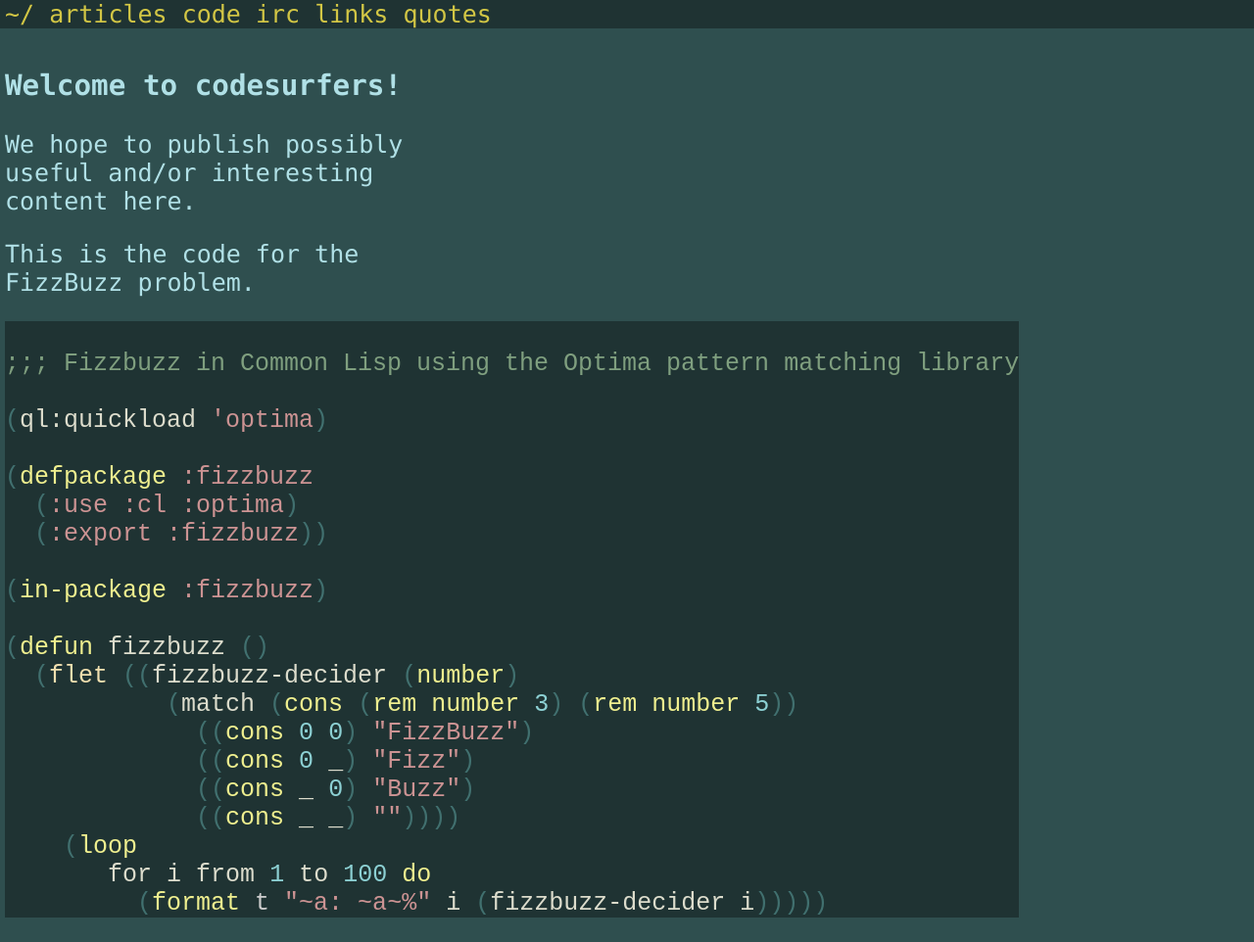
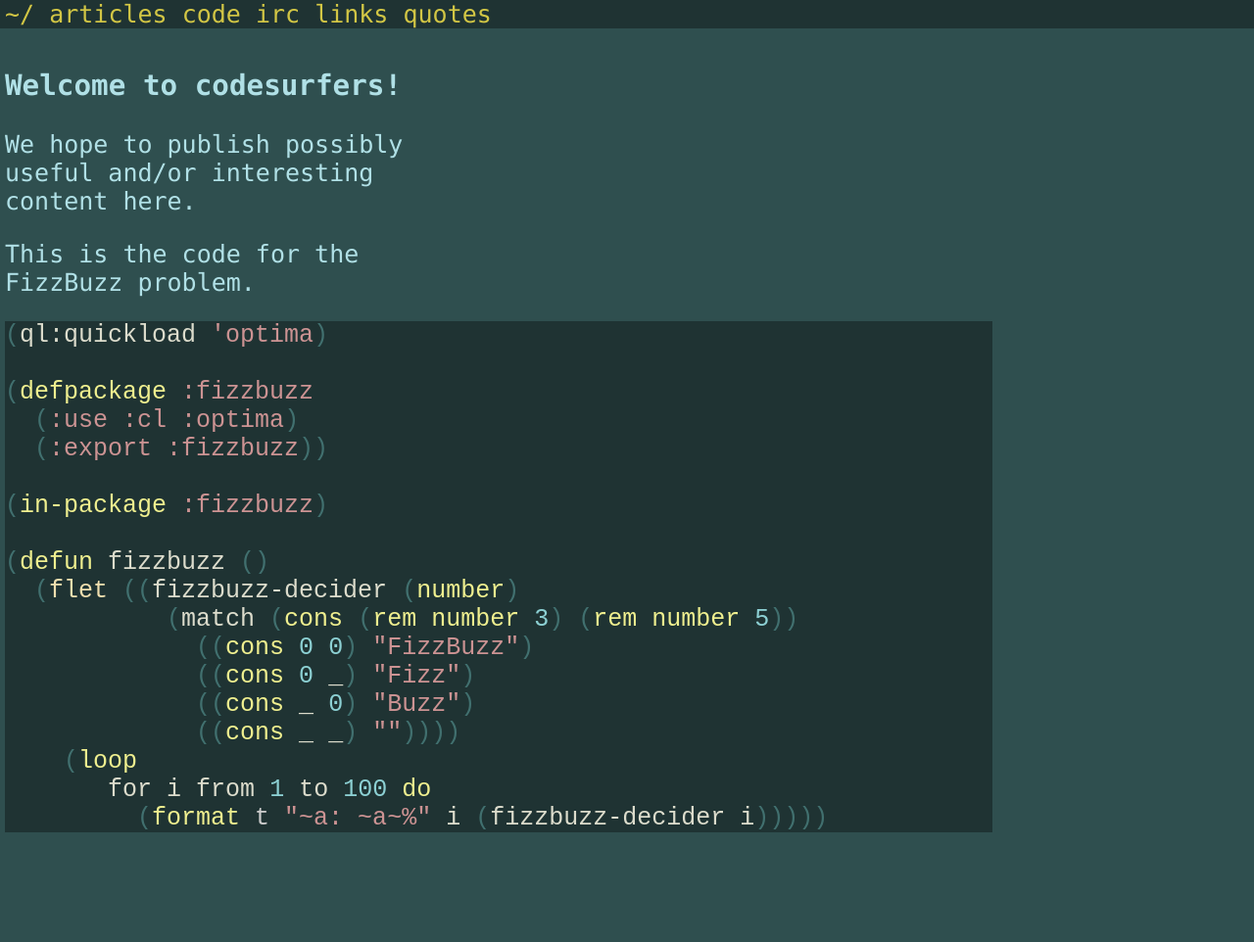
Before and after one commit to codesurfers/codesurfers.github.io, a Jekyll site: the page built from _posts/2014-03-26-welcome-to-cs.md, in a window 1280 px wide. Shown: the whole page at 98% size. Built offline with Jekyll 4.4.1, drawn with Linux system fonts in a browser that asks for light colours; Markdown is read by kramdown in place of the engine named in the settings; after the commit the page ends 900 px from its top, so only the background shows below that.

Commit message:
Remove unnecessary comment

````diff
--- a/_posts/2014-03-26-welcome-to-cs.md
+++ b/_posts/2014-03-26-welcome-to-cs.md
@@ -10,9 +10,6 @@ We hope to publish possibly useful and/or interesting content here.
 This is the code for the FizzBuzz problem.
 
 ```lisp
-
-;;; Fizzbuzz in Common Lisp using the Optima pattern matching library
-
 (ql:quickload 'optima)
 
 (defpackage :fizzbuzz
````
